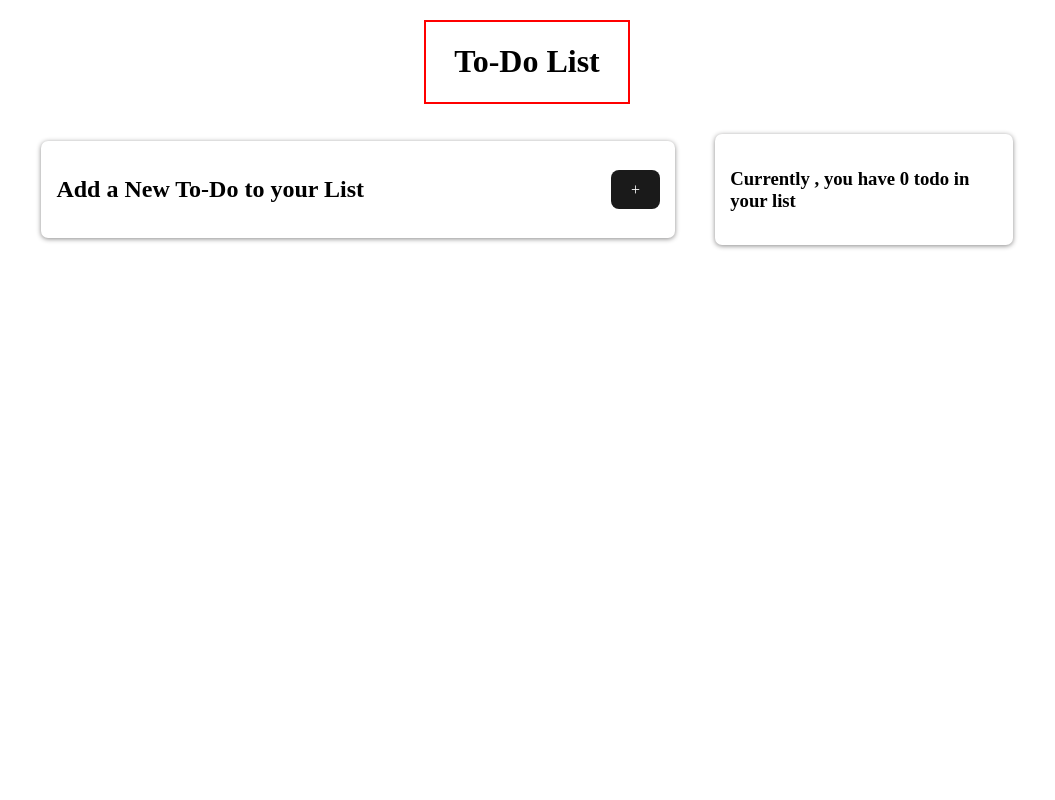
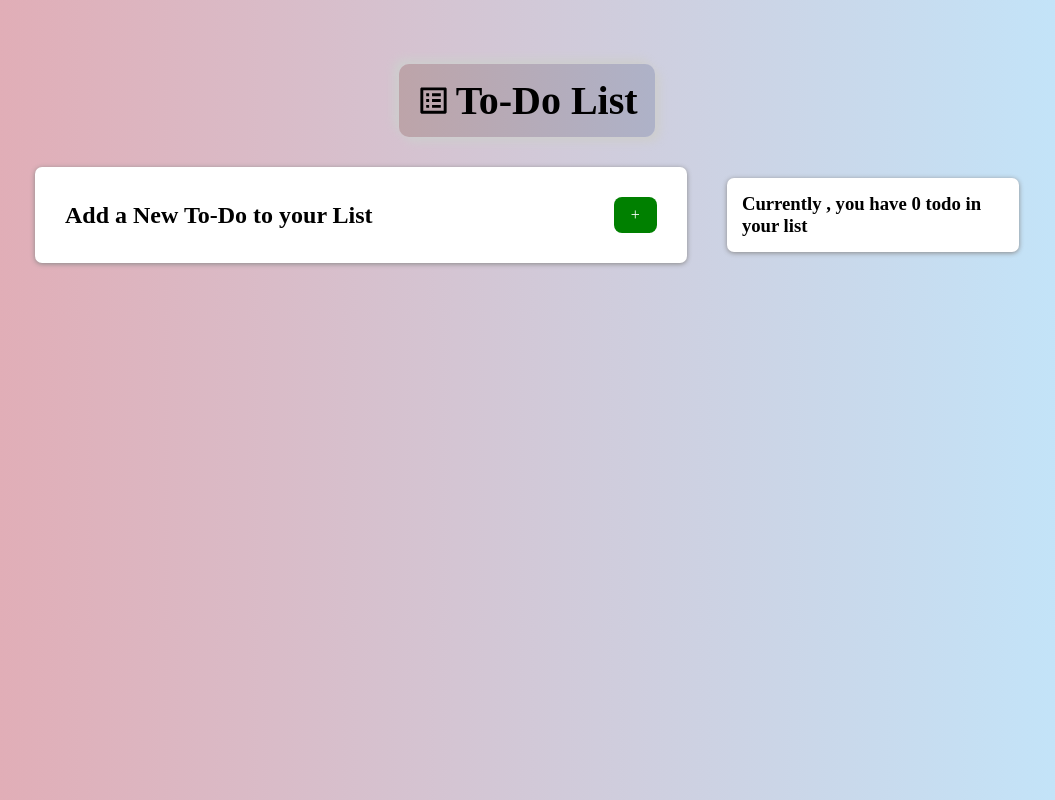
Before and after one commit to Denver04/Todo, a React (Vite) app: page / in a window 1280 px wide. Shown: the whole page, without its empty margins (113-1168 px from the left). Built offline with nearby package versions, Linux system fonts and the light colour scheme.

Commit message:
bg color and some designs

```diff
--- a/src/App.css
+++ b/src/App.css
@@ -1,4 +1,68 @@
-
+*{
+  margin: 0;
+  padding: 0;
+}
+.cards{
+  display: flex;
+  padding: 15px;
+}
 .header{
-  border: 2px solid red;
+  box-sizing: border-box;
+  border: 2px solid #c6c3c3;
+  box-shadow: 5px 5px 10px #cecece , -5px -5px 10px #cecece;
+  border-radius: 10px;
 }
+.h1{
+  display: flex;
+  text-align: center;
+  align-items: center;
+  justify-content: space-evenly;
+  font-size: 20px;
+}
+.icons{
+  font-size: 34px;
+}
+.card{
+  /* border: 2px solid red; */
+  background-image: none;
+  width: 43vh;
+  border-radius: 8px;
+  margin: 0px 15px;
+  padding: 5px;
+  box-shadow: 0 1px 5px rgb(138 137 137);
+}
+.card:hover{
+  background-color: #e0e0e09c;
+  cursor: pointer;
+}
+.card .content{
+  font-size: 17px;
+  height: 8vh;
+  padding: 10px;
+  /* overflow-x: ; */
+  text-overflow: ellipsis;
+  transition: 0.8s ease-in-out;
+  /* overflow-x: scroll; */
+}
+/* .card .content:hover{
+  overflow: scroll;
+  text-overflow: unset;
+} */
+.date{
+  height: 3vh;
+  padding: 10px;
+}
+.title{
+  font-size: 25px;
+  height: 3vh;
+  padding: 10px;
+  font-weight: bold;
+}
+h4{
+  font-size: 25px;
+}
+.deletebtn{
+  margin-left: 34vh;
+  padding: 6px 12px;
+  border-radius: 35%;
+}
--- a/src/App.jsx
+++ b/src/App.jsx
@@ -1,8 +1,8 @@
 import { useState } from 'react'
-import reactLogo from './assets/react.svg'
 import './App.css'
 import List from './List';
 import Header from './Header';
+import { color } from '@mui/system';
 
 function App() {
 
@@ -10,10 +10,11 @@ function App() {
 
   // document.addEventListener("mousedown", (event) => {
   //   if (concernedElement.contains(event.target)) {
-  //     // console.log("Clicked Inside");
-  //     setOpen(true);
-  //     // setOpenName("+");
-  //   } else {
+  // //     // console.log("Clicked Inside");
+  //     setOpen(false);
+  // //     // setOpenName("+");
+  //   }
+    // else {
   //     // console.log("Clicked Outside / Elsewhere");
   //     setOpen(false);
   //   }
@@ -46,6 +47,9 @@ function App() {
     if(input.title=="" || input.content=="" || input.date==""){
       alert("Fill all the fields")
     }
+    else if(input.content.length < 50){
+      alert("Minimum 50 words need to be written")
+    }
     else{
       console.log(n);
       setTodo((todos)=>{
@@ -71,6 +75,11 @@ function App() {
     }
   }
 
+  const handleComp = () => {
+    setexpand(false);
+    setOpenName("+");
+  }
+
   const deleteTodo = (id) => {
     setTodo((prev)=>{
       return prev.filter((todo , index)=>{
@@ -83,23 +92,25 @@ function App() {
       <div className='header'>
         <Header />
       </div>
-
       <div className='head'>
       <div className='container'>
       {expand ? (
         <>
           <input placeholder='Title' className='title' value={input.title} name="title" type="text" onChange={handleChange} required/>
-          <textarea placeholder='description of todo' className='content' value={input.content} name="content" type="text" onChange={handleChange} rows="5" cols="30" required/>
+          <textarea placeholder='description of todo' className='content' value={input.content} name="content" type="text" onChange={handleChange} maxLength="100" rows="2" cols="1" required/>
           <label>
             <span>Due Date :</span>
             <input type="date" value={input.date} name="date" onChange={handleChange} required/>
           </label>
-          <button onClick={handleClick}>Add</button>
+          <div className='btn'>
+            <button onClick={handleClick}>Add</button>
+            <button className="click-text" onClick={handleComp} style={{backgroundColor: "red" , border:"none"}}>Cancel</button>
+          </div>
         </> ):
         <div className='add-top'>
           <div className='adding'>
             <h2>Add a New To-Do to your List</h2>
-            <button onClick={handleExpand} className="click-text">{openName}</button>
+            <button onClick={handleExpand} className="click-text" style={{backgroundColor:"green"}}>{openName}</button>
           </div>
         </div>
       }
@@ -112,7 +123,7 @@ function App() {
             <h3>Currently , you have {n} todo in your list</h3>
         </div>
       </div>
-      <div>
+      <div className='all-cards'>
         { todo.map((todos , index) => {
           return <List content={todos.content} date={todos.date} title={todos.title} key={index} id={index} onDelete={deleteTodo}/>
         }) }
--- a/src/Header.jsx
+++ b/src/Header.jsx
@@ -1,8 +1,11 @@
-import React from 'react'
+import React from 'react';
+import ListAltIcon from '@mui/icons-material/ListAlt';
+import { fontSize } from '@mui/system';
 
 function Header() {
   return (
-    <div>
+    <div className='h1'>
+        <ListAltIcon fontSize='large'/>
         <h1>To-Do List</h1>
     </div>
   )
--- a/src/List.jsx
+++ b/src/List.jsx
@@ -1,16 +1,18 @@
 import React from 'react';
+import "./App.css"
+import DeleteIcon from '@mui/icons-material/Delete';
 
 const List = (props) => {
     return (
-        <>
+        <div className='cards'>
             <div className='card'>
-                <button onClick={()=>{props.onDelete(props.id)}}>X</button>
                 <h4 className='title'> {props.title} </h4>
                 <p className='content'> {props.content} </p>
-                <p className='date'> {props.date} </p>
+                <p className='date'> <strong>Due Day : </strong> {props.date} </p>
+                <button className='deletebtn' onClick={()=>{props.onDelete(props.id)}}><DeleteIcon /></button>
             </div>
 
-        </>
+        </div>
     )
 };
 
--- a/src/index.css
+++ b/src/index.css
@@ -1,19 +1,3 @@
-/* :root {
-  font-family: Inter, Avenir, Helvetica, Arial, sans-serif;
-  font-size: 16px;
-  line-height: 24px;
-  font-weight: 400;
-
-  color-scheme: light dark;
-  color: rgba(255, 255, 255, 0.87);
-  background-color: #242424;
-
-  font-synthesis: none;
-  text-rendering: optimizeLegibility;
-  -webkit-font-smoothing: antialiased;
-  -moz-osx-font-smoothing: grayscale;
-  -webkit-text-size-adjust: 100%;
-} */
 .adding{
   display: flex;
   justify-content: space-between;
@@ -35,7 +19,6 @@ label > span{
   padding: 7px;
   opacity: 0.5;
 }
-
 .add-top{
   width: 100%;
 }
@@ -43,14 +26,17 @@ label > span{
     /* border: 2px solid purple; */
     width: 80%;
     margin: auto;
-    margin-top: 20px;
+    padding-top: 8vh;
     /* height: 92vh; */
     /* color: white; */
 }
 .header{
   margin: auto;
-  width: 20%;
+  border: none;
+  width: 25%;
   text-align: center;
+  padding: 13px;
+  background-image: linear-gradient(to right , #bda4a9 , #aeb2c8);
 }
 .head{
   display: flex;
@@ -62,7 +48,7 @@ label > span{
     width: 70%;
     margin: 30px 20px;
     background: #fff;
-    padding: 15px;
+    padding: 30px;
     border-radius: 7px;
     box-shadow: 0 1px 5px rgb(138, 137, 137);
 }
@@ -79,14 +65,23 @@ input , textarea{
 .title{
   font-size: 20px;
 }
+.btn{
+    display: flex;
+    flex: auto;
+    flex-wrap: wrap;
+    justify-content: space-between;
+    width: 25%;
+    align-items: center;
+    margin-top: 14px;
+}
 button {
   border-radius: 8px;
   border: 1px solid transparent;
-  padding: 0.6em 1.2em;
+  padding: 0.5em 1em;
   font-size: 1em;
   font-weight: 500;
   font-family: inherit;
-  background-color: #1a1a1a;
+  background-color: #002ead;
   cursor: pointer;
   transition: border-color 0.25s;
   color: white;
@@ -98,3 +93,14 @@ button:focus,
 button:focus-visible {
   outline: 4px auto -webkit-focus-ring-color;
 }
+
+.all-cards{
+  display: flex;
+  width: 100%;
+  flex-wrap: wrap;
+  margin: 10px;
+}
+
+body{
+  background-image: linear-gradient(to right, #e4a8b0, #c0e9ff)
+}
```
